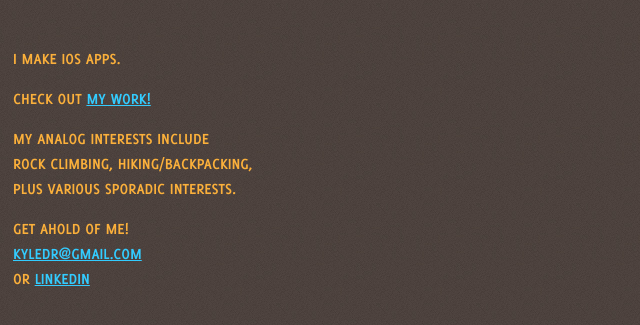
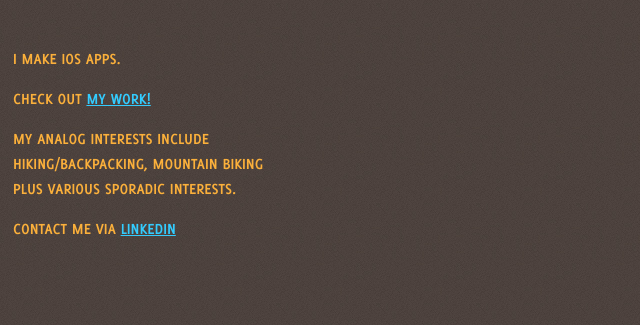
Before and after one commit to kylerobson/kyledr, a plain HTML site: page index.html in a window 1280 px wide. Shown: the part 37-362 px from the top of the page, without its empty margins (0-640 px from the left). Drawn offline with Linux system fonts and the light colour scheme.

Commit message:
Update index.html

```diff
--- a/index.html
+++ b/index.html
@@ -20,17 +20,12 @@
       <p>
         My analog interests include
         <br/>
-        rock climbing, hiking/backpacking,
+        hiking/backpacking, mountain biking
         <br/>
         plus various sporadic interests.
       </p>
       <p>
-        Get ahold of me!
-        <br/>
-        <a href="mailto:kyledr@gmail.com">kyledr@gmail.com</a>
-        <br/>
-        or
-        <a href="http://www.linkedin.com/in/kylerobson" target="_blank">linkedin</a>
+        Contact me via <a href="http://www.linkedin.com/in/kylerobson" target="_blank">LinkedIn</a>
       </p>
     </div>
   </div>
```
